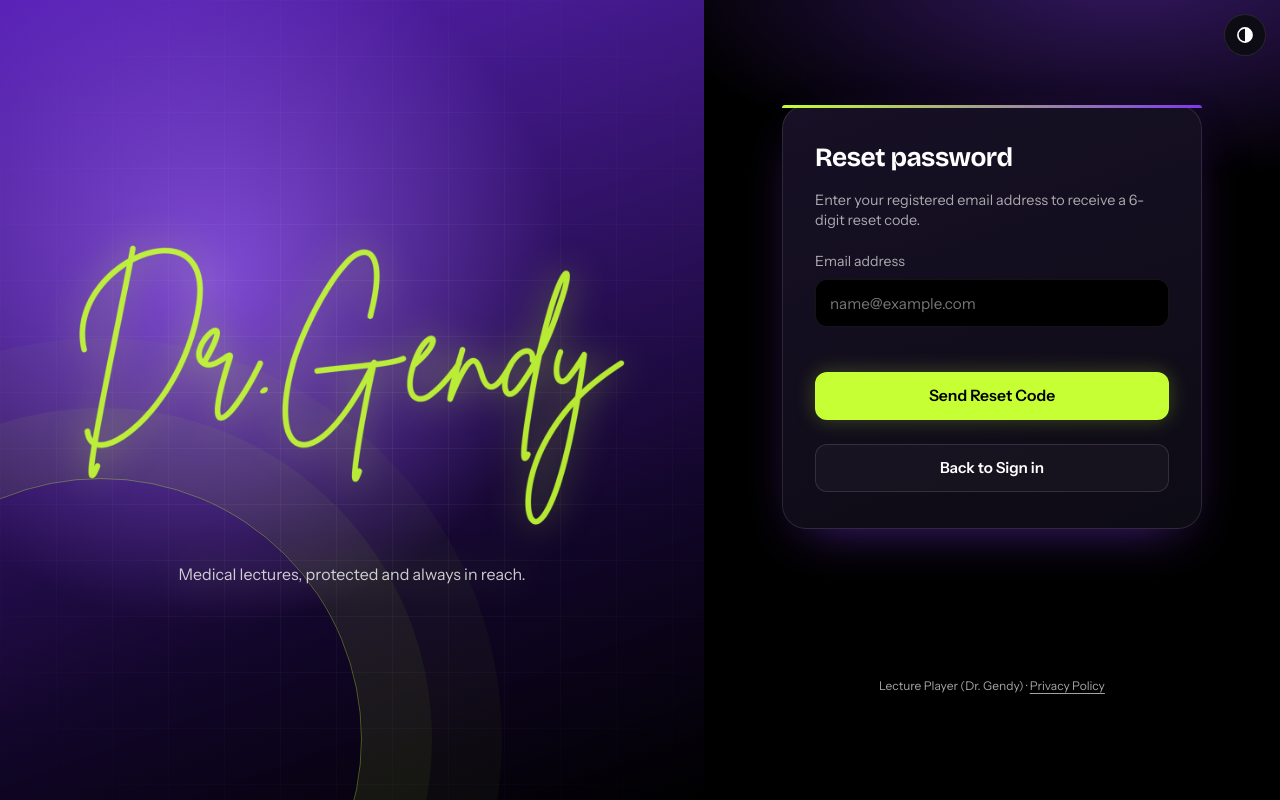
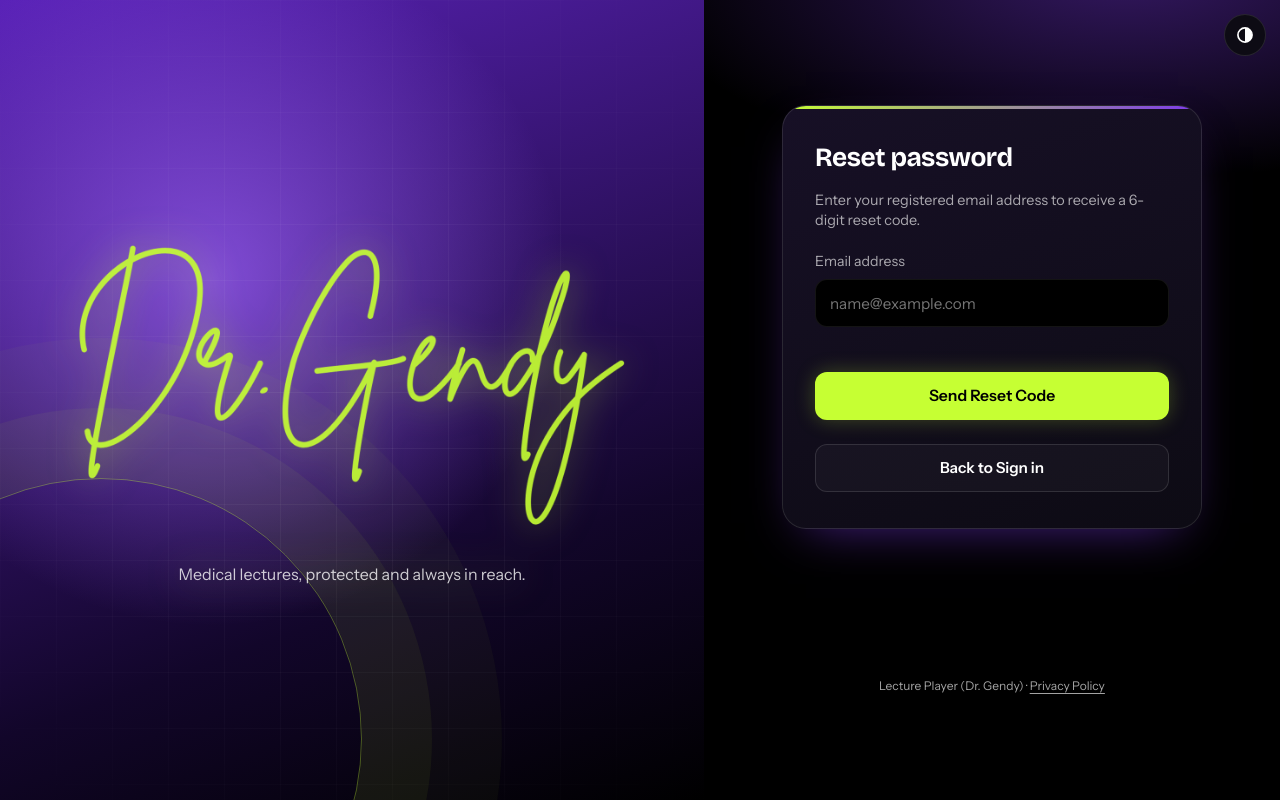
Before and after one commit to kairotube17-debug/lecture-player, a plain HTML site: page index.html in a window 1280 px wide. Both pictures are taken after a click on the button "Forgot password?". Drawn offline with nearby package versions, Linux system fonts and the light colour scheme; no server answers.

Commit message:
Fix login card top accent bar overflow

```diff
--- a/css/style.css
+++ b/css/style.css
@@ -27,8 +27,8 @@ button,input,select{font:inherit;color:inherit}
 .sig{width:100%;aspect-ratio:1400/788;background:var(--lime);-webkit-mask:url(../assets/signature.png) center/contain no-repeat;mask:url(../assets/signature.png) center/contain no-repeat}
 .sigwrap p{margin:6px 0 0;color:rgba(255,255,255,.78);filter:none}
 .side{display:grid;place-items:center;padding:40px 24px}
-.card{position:relative;width:min(420px,100%);background:linear-gradient(160deg,var(--surface2),var(--surface));border:1px solid var(--line);border-radius:24px;padding:36px 32px;display:flex;flex-direction:column;gap:14px;box-shadow:var(--card);box-sizing:border-box}
-.card::before{content:"";position:absolute;top:-1px;left:-1px;right:-1px;height:3px;background:linear-gradient(90deg,var(--lime),var(--violet));border-radius:24px 24px 0 0;pointer-events:none}
+.card{position:relative;overflow:hidden;width:min(420px,100%);background:linear-gradient(160deg,var(--surface2),var(--surface));border:1px solid var(--line);border-radius:24px;padding:36px 32px;display:flex;flex-direction:column;gap:14px;box-shadow:var(--card);box-sizing:border-box}
+.card::before{content:"";position:absolute;top:0;left:0;right:0;width:100%;height:3px;background:linear-gradient(90deg,var(--lime),var(--violet));pointer-events:none}
 .card h1{margin:0 0 2px;font-size:1.65rem;font-weight:700;line-height:1.2}
 .card p.muted{margin:0 0 6px;font-size:.9rem;line-height:1.45}
 .card label{display:flex;flex-direction:column;gap:6px;width:100%;box-sizing:border-box;font-size:.88rem;color:var(--muted)}
--- a/index.html
+++ b/index.html
@@ -8,7 +8,7 @@
 <script>try{document.documentElement.dataset.theme=localStorage.getItem('dg:theme')||'dark'}catch(e){}</script>
 <link rel="preconnect" href="https://fonts.googleapis.com"><link rel="preconnect" href="https://fonts.gstatic.com" crossorigin>
 <link href="https://fonts.googleapis.com/css2?family=Bricolage+Grotesque:wght@600;700&family=IBM+Plex+Sans+Arabic:wght@400;600&family=Instrument+Sans:wght@400;500;600&display=swap" rel="stylesheet">
-<link rel="stylesheet" href="css/style.css?v=20261119b">
+<link rel="stylesheet" href="css/style.css?v=20261119c">
 <style id="dg-ext-css">
   .id-pill{display:inline-flex;align-items:center;gap:6px;padding:4px 10px;border-radius:999px;border:1px solid var(--border,rgba(255,255,255,.14));background:var(--panel,rgba(255,255,255,.06));color:var(--lime,#c6ff33);font-size:12px;font-weight:700;cursor:pointer}
   [data-theme="light"] .id-pill{color:#7d39eb;background:rgba(125,57,235,.08);border-color:rgba(125,57,235,.3)}
```
